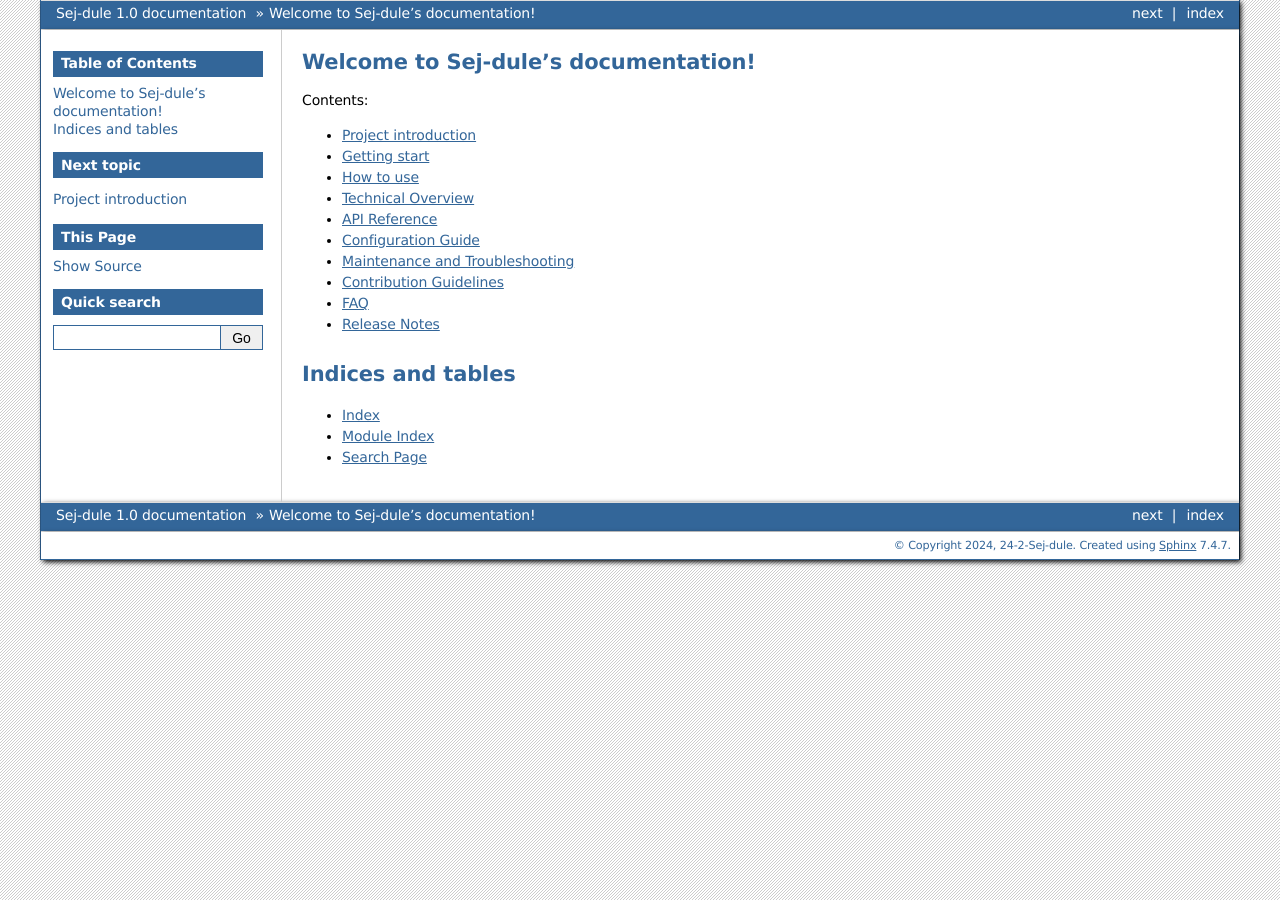
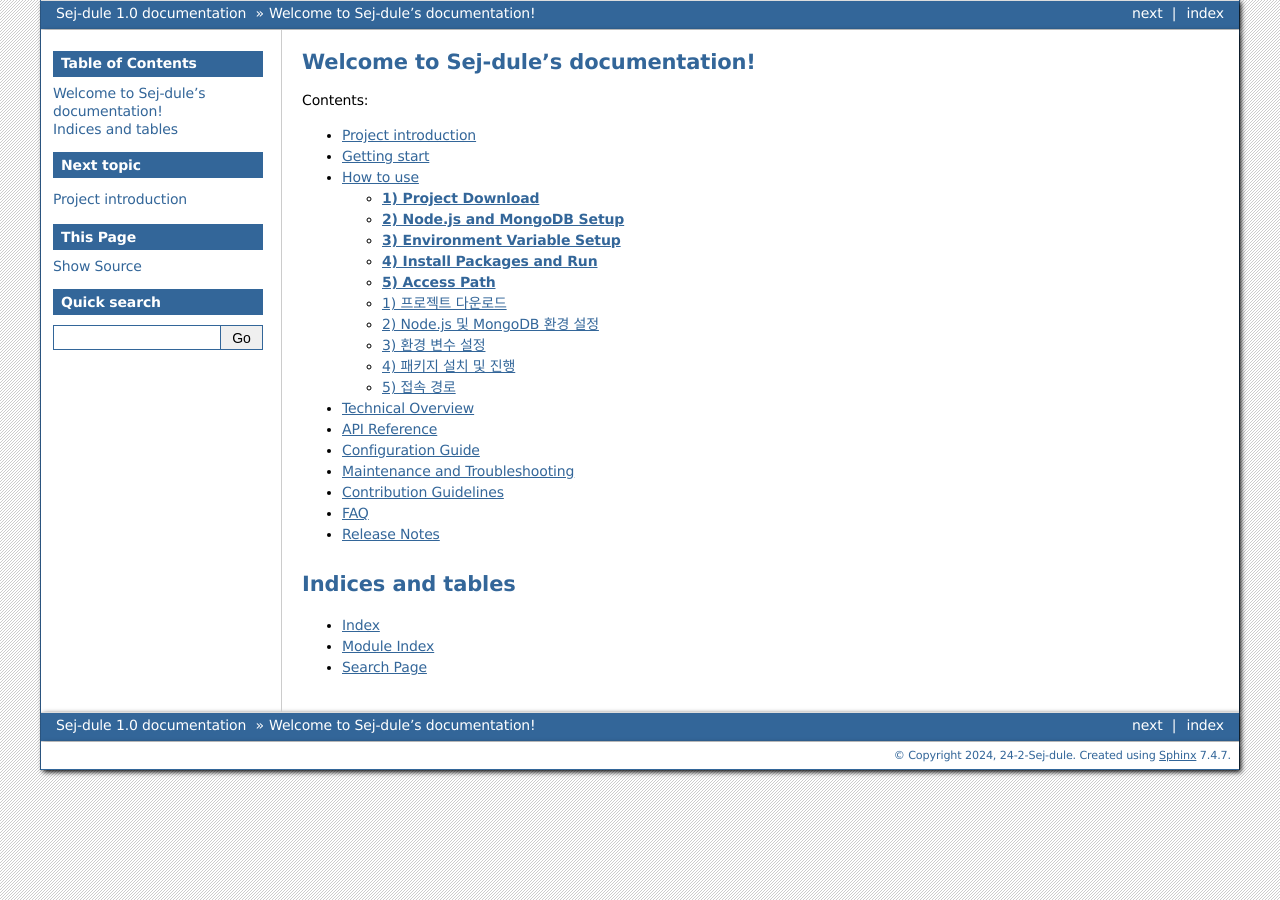
Before and after one commit to 24-2-Sej-dule/Sej-dule, a Sphinx documentation site: the page built from docs/source/index.rst, in a window 1280 px wide. Built offline with Sphinx 7.4.7, drawn with Linux system fonts in a browser that asks for light colours; some of the changed lines change nothing that is shown.

Commit message:
Modified ReadTheDocs How_to_use.md file

````diff
--- a/docs/source/How_to_use.md
+++ b/docs/source/How_to_use.md
@@ -1,58 +1,123 @@
 # How to use
 
-**1. Download the Project**
+## **1) Project Download**
 
-- Clone the Project from GitHub
+- **Clone the Project from GitHub**
+  - Visit the [Sej-dule GitHub Repository](https://github.com/24-2-Sej-dule/Sej-dule).
+  - Click **Code → Download ZIP** to download the ZIP file.
+  - Use the following commands to clone the project:
+  ```bash
+  git clone https://github.com/24-2-Sej-dule/Sej-dule.git
+  cd Sej-dule
+  ```
+- **Run the HTML File**
+  - Open the `index.html` file in your browser.
+  - This allows you to use the Sej-dule application.
 
-  - Visit https://github.com/24-2-Sej-dule/Sej-dule?tab=coc-ov-file, then click **Code → Download ZIP**.
-  - You can also install the files using the following commands:
+## **2) Node.js and MongoDB Setup**
 
+- **Install Node.js**
+  - Use the following commands to install Node.js:
+  ```bash
+  curl -o- https://raw.githubusercontent.com/nvm-sh/nvm/v0.40.1/install.sh | bash
+  export NVM_DIR="$HOME/.nvm"
+  [ -s "$NVM_DIR/nvm.sh" ] && \. "$NVM_DIR/nvm.sh"
+  nvm install --lts
+  ```
+- **Install and Run MongoDB**
+  - Follow the [MongoDB Community Edition Installation Guide](https://www.mongodb.com/docs/manual/administration/install-community/) to install MongoDB.
+  - Use the following command to start the MongoDB server:
+  ```bash
+  mongod --dbpath /path/to/your/database
+  ```
+
+## **3) Environment Variable Setup**
+
+- **Create a `.env` File**
+  - In the root directory of the project, create a `.env` file and add the following content:
+  ```bash
+  TOKEN_SECRET=Sej-dule-success
+  ```
+
+## **4) Install Packages and Run**
+
+- **Install npm Packages**
+  - Install the required packages for the project:
+  ```bash
+  npm i
+  ```
+- **Start the Project**
+  - Use the following command to run the project:
+  ```bash
+  npm run start
+  ```
+
+## **5) Access Path**
+
+- To access the project running on the local server, open your browser and go to the following URL:
+  ```arduino
+  http://localhost:3333/1-index.html
+  ```
+
+---
+
+## 1) 프로젝트 다운로드
+
+- GitHub에서 프로젝트 클론
+  - [Sej-dule GitHub Repository](https://github.com/24-2-Sej-dule/Sej-dule)에 접속합니다.
+  - Code → Download ZIP을 클릭하여 ZIP 파일을 다운로드합니다.
+  - 아래 명령어를 사용하여 파일을 설치할 수 있습니다.
     ```bash
     git clone https://github.com/24-2-Sej-dule/Sej-dule.git
     cd Sej-dule
     ```
+- HTML 파일 실행
+  - `index.html` 파일을 브라우저에서 실행합니다.
+  - 이를 통해 Sej-dule(셋둘)을 이용할 수 있습니다
 
-- Run the HTML File
-  - Open the `index.html` file in your browser.
-  - This allows you to use Sej-dule.
+## 2) Node.js 및 MongoDB 환경 설정
 
-**2. GitHub Pages**
+- node.js 설치
+  - 아래 명령어를 사용하여 설치할 수 있습니다.
+  ```bash
+  curl -o- https://raw.githubusercontent.com/nvm-sh/nvm/v0.40.1/install.sh | bash
+  export NVM_DIR="$HOME/.nvm"
+  [ -s "$NVM_DIR/nvm.sh" ] && \. "$NVM_DIR/nvm.sh"
+  nvm install --lts
+  ```
+- MongoDB 설치 및 실행 (전체 다 추가함)
+  - [MongoDB Community Edition 설치 가이드](https://www.mongodb.com/ko-kr/docs/manual/administration/install-community/)를 참고하여 설치를 진행합니다.
+  - 아래 명령어를 사용하여 MongoDB 서버를 실행합니다.
+  ```bash
+  mongod --dbpath /path/to/your/database
+  ```
 
-- This project is also available as a website through GitHub Pages (Jekyll).
-- The latest version of the project can be accessed at the following link:[Sej-dule Website](https://24-2-sej-dule.github.io/Sej-dule/)
+## 3) 환경 변수 설정
 
-**3. How to Use**
+- `.env` 파일 생성
+  - 프로젝트 최상위 디렉토리에 `.env` 파일을 생성하고 아래 내용을 추가합니다.
 
-- Use the browser interface to filter by date and classroom to check the schedule.
-- For example, selecting the classroom **B102** will display a chart of its available time slots.
-- Similarly, selecting a specific date (e.g., **MM/DD**) will show the classroom's availability for that day.
+```bash
+TOKEN_SECRET=Sej-dule-success
+```
 
----
+## 4) 패키지 설치 및 진행
 
-**1. 프로젝트 다운로드**
+- npm 패키지 설치
+  - 프로젝트 실행에 필요한 패키지를 설치합니다.
+  ```bash
+  npm i
+  ```
+- 프로젝트 실행
+  - 아래 명령어를 사용하여 프로젝트를 실행합니다.
+  ```bash
+  npm run start
+  ```
 
-- GitHub에서 프로젝트 클론
+## 5) 접속 경로
 
-  - https://github.com/24-2-Sej-dule/Sej-dule?tab=coc-ov-file 에 접속하여 Code → Download ZIP을 클릭합니다.
-  - 아래 명령어를 사용하여 파일을 설치할 수 있습니다.
-
-    ```bash
-      git clone https://github.com/24-2-Sej-dule/Sej-dule.git
-      cd Sej-dule
-    ```
-
-- HTML 파일 실행
-  - `index.html` 파일을 브라우저에서 실행합니다.
-  - 이를 통해 Sej-dule(셋둘)을 이용할 수 있습니다.
-
-**2. 페이지 제공**
-
-- 이 프로젝트는 GitHub Pages(Jekyll)를 통해 웹사이트로도 제공됩니다.
-- 최신 버전의 프로젝트는 다음 링크에서 확인 가능합니다.
-  [Sej-dule 웹사이트](https://24-2-sej-dule.github.io/Sej-dule/)
-
-**3. 사용 방법**
-
-- 브라우저에서 직접 날짜/강의실별 필터를 사용해 강의실 스케줄을 확인합니다.
-- 강의실 ex:`B102`를 선택하면 해당 강의실의 빈 시간대가 차트로 표시됩니다.
-- 원하는 날짜 ex: oo월 oo일 선택하면 해당 강의실의 빈 시간대가 차트로 표시됩니다.
+- 로컬 서버에서 실행된 프로젝트에 접속하려면 브라우저에서 다음 URL을 입력합니다.
+  ```arduino
+  http://localhost:3333/1-index.html
+  ```
+  ***
````
